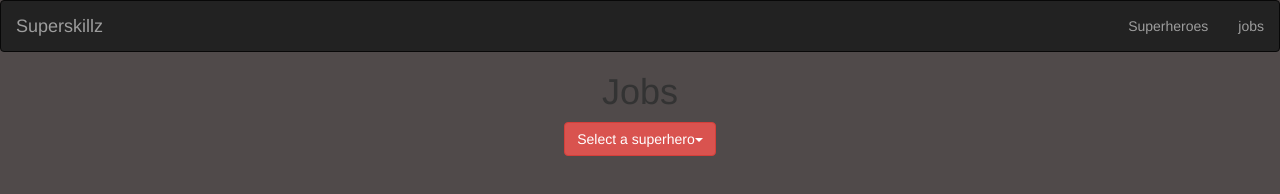
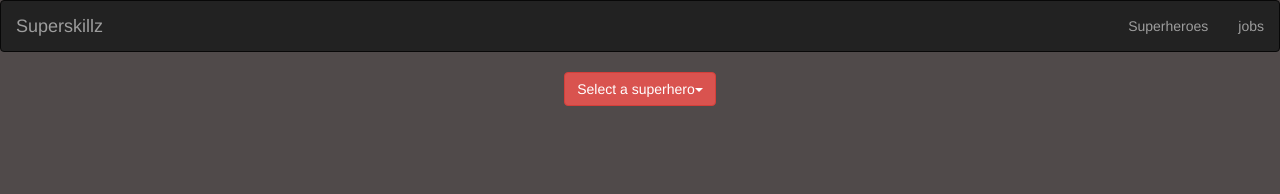
Before and after one commit to Cgatewood55/bootstrap-superheroes, a plain HTML site: page views/jobs.html in a window 1280 px wide. Drawn offline with nearby package versions, Linux system fonts and the light colour scheme; no server answers.

Commit message:
removed h1

```diff
--- a/views/jobs.html
+++ b/views/jobs.html
@@ -39,7 +39,6 @@
                 </div><!-- /.container-fluid -->
               </nav>
 
-              <h1>Jobs</h1>
               <!-- Single button -->
 <div class="btn-group">
     <button type="button" class="btn btn-danger dropdown-toggle" data-toggle="dropdown" aria-haspopup="true" aria-expanded="false">
```
